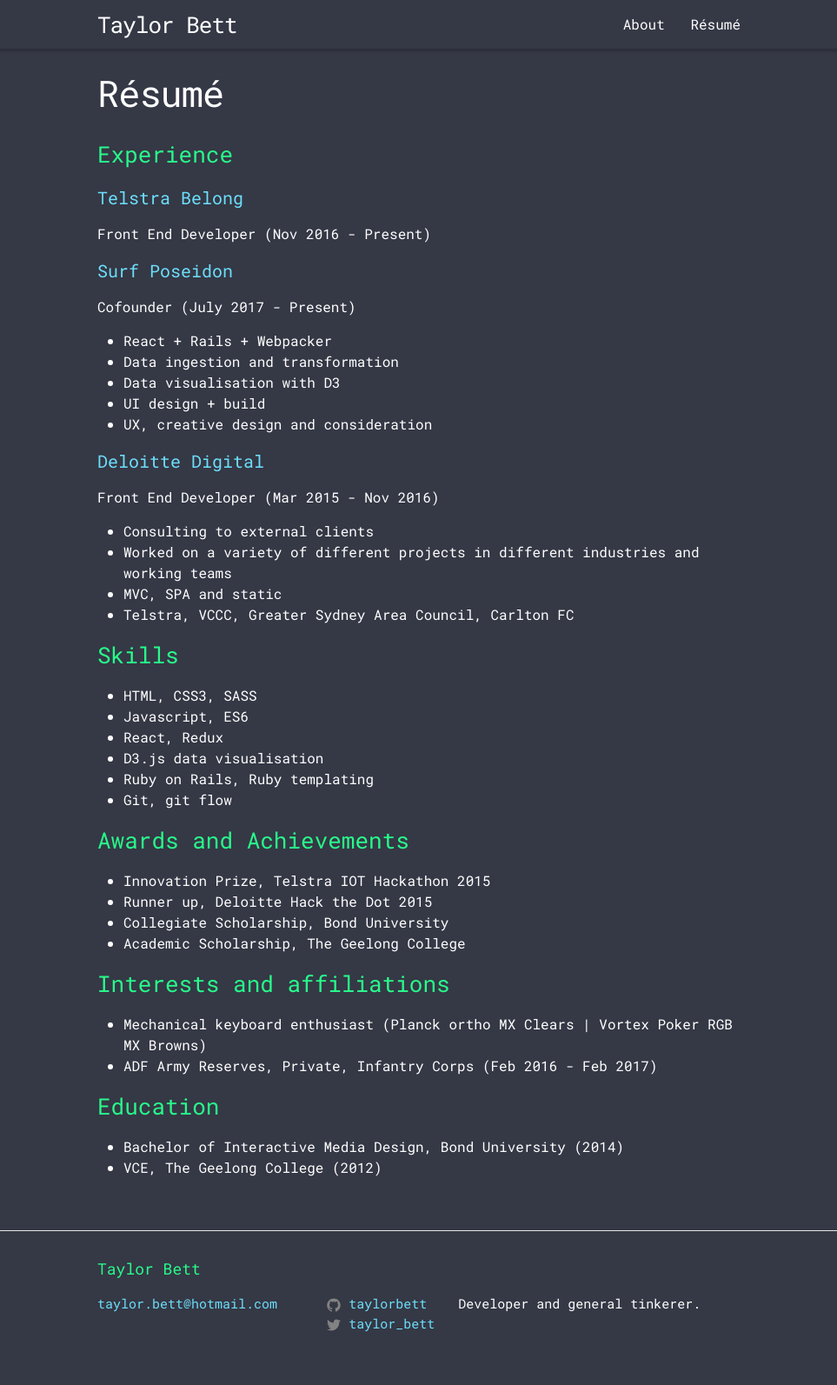
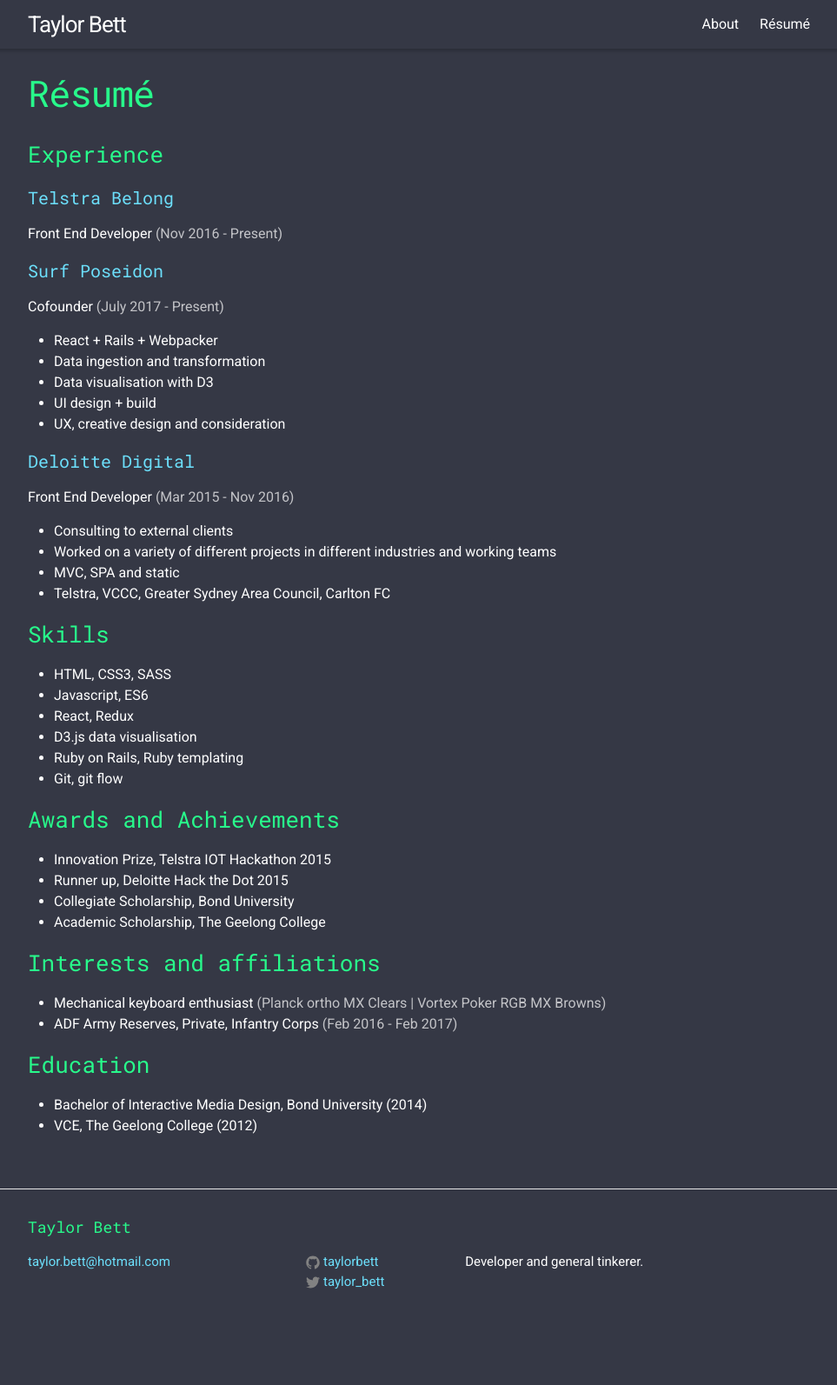
Before and after one commit to TaylorBett/taylorbett.github.io, a Jekyll site: the page built from resume.md, in a window 1280 px wide. Shown: the whole page at 87% size, without its empty margins (158-1121 px from the left). Built offline with Jekyll 4.4.1, drawn with Linux system fonts in a browser that asks for light colours; after the commit the page ends 1545 px from its top, so only the background shows below that.

Commit message:
Update fonts and styles

```diff
--- a/_includes/head.html
+++ b/_includes/head.html
@@ -3,11 +3,12 @@
   <meta http-equiv="X-UA-Compatible" content="IE=edge">
   <meta name="viewport" content="width=device-width, initial-scale=1">
 
-  <title>{% if page.title %}{{ page.title }}{% else %}{{ site.title }}{% endif %}</title>
+  <title>{% if page.title %}{{ page.title }}{% else %}{{ site.title }}{% endif %} | Taylor Bett</title>
   <meta name="description" content="{% if page.excerpt %}{{ page.excerpt | strip_html | strip_newlines | truncate: 160 }}{% else %}{{ site.description }}{% endif %}">
 
   <link rel="stylesheet" href="{{ "/css/main.css" | prepend: site.baseurl }}">
   <link href="https://fonts.googleapis.com/css?family=Roboto+Mono" rel="stylesheet">
+  <link href="https://fonts.googleapis.com/css?family=Roboto" rel="stylesheet">
   <link rel="canonical" href="{{ page.url | replace:'index.html','' | prepend: site.baseurl | prepend: site.url }}">
   <link rel="alternate" type="application/rss+xml" title="{{ site.title }}" href="{{ "/feed.xml" | prepend: site.baseurl | prepend: site.url }}">
 </head>
--- a/_sass/_base.scss
+++ b/_sass/_base.scss
@@ -25,8 +25,9 @@ body {
     font-kerning: normal;
 }
 
-h2, h3 {
+h1, h2, h3, h4 {
     color: #28fa8b;
+    font-family: $feature-font-family;
 }
 
 
@@ -206,3 +207,7 @@ pre {
         }
     }
 }
+
+.font-secondary {
+    opacity: 0.7;
+}
--- a/css/main.scss
+++ b/css/main.scss
@@ -6,7 +6,8 @@
 
 
 // Our variables
-$base-font-family: 'Roboto Mono', monospace, sans-serif;
+$base-font-family: 'Roboto', monospace, sans-serif;
+$feature-font-family: 'Roboto Mono', monospace, sans-serif;
 $base-font-size:   16px;
 $base-font-weight: 400;
 $small-font-size:  $base-font-size * 0.875;
@@ -23,7 +24,7 @@ $grey-color-light: lighten($grey-color, 40%);
 $grey-color-dark:  darken($grey-color, 25%);
 
 // Width of the content area
-$content-width:    800px;
+$content-width:    960px;
 
 $on-palm:          600px;
 $on-laptop:        800px;
```
